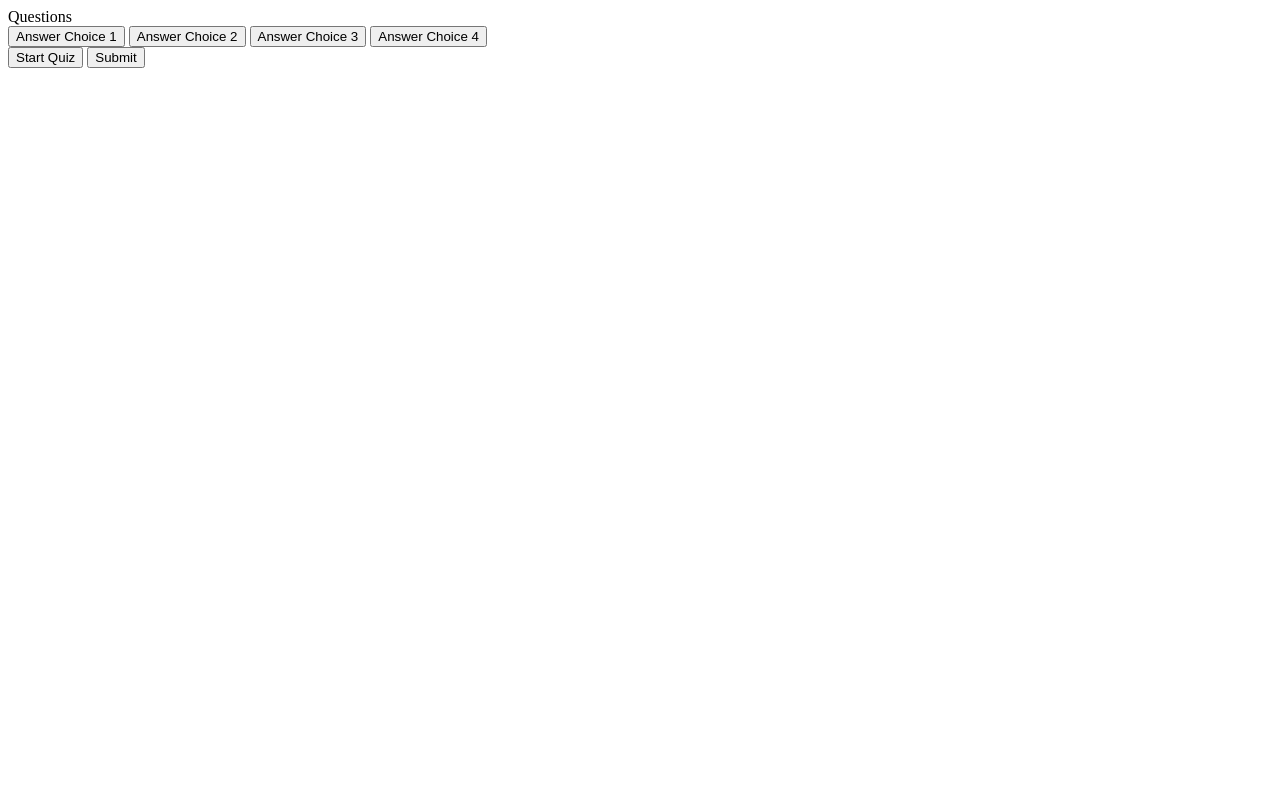
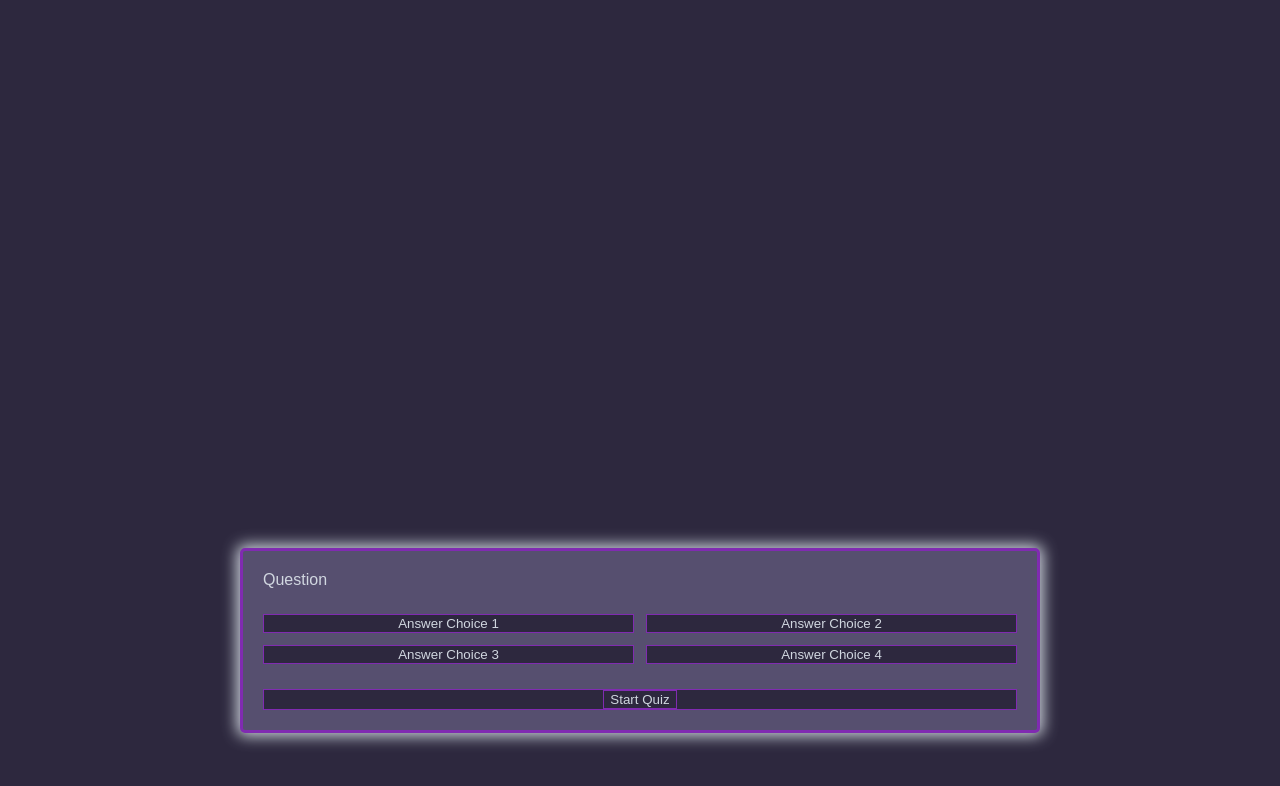
Before and after one commit to MeganClo/timed-quiz, a plain HTML site: page index.html in a window 1280 px wide. Drawn offline with Linux system fonts and the light colour scheme.

Commit message:
testing out some styling

```diff
--- a/assets/css/style.css
+++ b/assets/css/style.css
@@ -0,0 +1,57 @@
+:root {
+    --primary-color: #802bb1;
+    --secondary-color: #2d283e;
+    --tertiary-color: #d1d7e0;
+    --red-wrong: #c80004;
+    --green-right: #00887A;
+}
+
+* {
+    box-sizing: border-box;
+    font-family: Arial, Helvetica, sans-serif;
+
+}
+
+body {
+    padding: 0;
+    margin: 0;
+    display: flex;
+    width: 100vw;
+    height: 100vw;
+    justify-content: center;
+    align-items: center;
+    background-color: var(--secondary-color);
+    color: var(--tertiary-color);
+}
+
+body.wrong {
+    background-color: var(--red-wrong);
+}
+
+body.right {
+    background-color: var(--green-right);
+}
+
+.container {
+    width: 800px;
+    max-width: 80%;
+    background-color: #564f6f;
+    border-radius: 5px;
+    border: solid var(--primary-color) 3px;
+    padding: 20px;
+    box-shadow: 0 0 15px 3px;
+}
+
+#answers {
+    display: grid;
+    grid-template-columns: repeat(2, auto);
+    grid-gap: 12px;
+    margin: 25px 0;
+}
+
+.button {
+    background-color: var(--secondary-color);
+    border: solid 1px var(--primary-color);
+    color: var(--tertiary-color);
+    text-align: center;
+}
--- a/index.html
+++ b/index.html
@@ -4,21 +4,21 @@
     <meta charset="UTF-8">
     <meta name="viewport" content="width=device-width, initial-scale=1.0">
     <title>Quiz Game</title>
+    <link rel="stylesheet" href="./assets/css/style.css">
 </head>
 <body>
     <div class="container">
-        <div id="QandA-container">
-            <div class="hidden" id="questions">Questions</div>
-            <div class="hidden" id="answers">
+        <div class="hidden" id="qAndA-container">
+            <div id="questions">Question</div>
+            <div id="answers">
                 <button class="button" id="answer-btn">Answer Choice 1</button>
                 <button class="button" id="answer-btn">Answer Choice 2</button>
                 <button class="button" id="answer-btn">Answer Choice 3</button>
                 <button class="button" id="answer-btn">Answer Choice 4</button>
             </div>
         </div>
-        <div class="buttons">
+        <div class="button">
             <button id="startQuiz-btn" class="button">Start Quiz</button>
-            <button id="submit-btn" class="button hidden">Submit</button>
         </div>
     </div>
 
```
